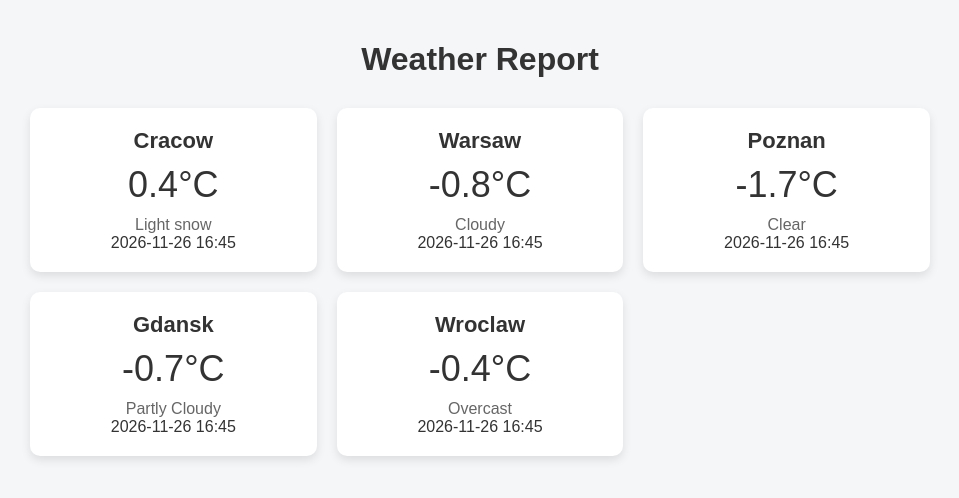
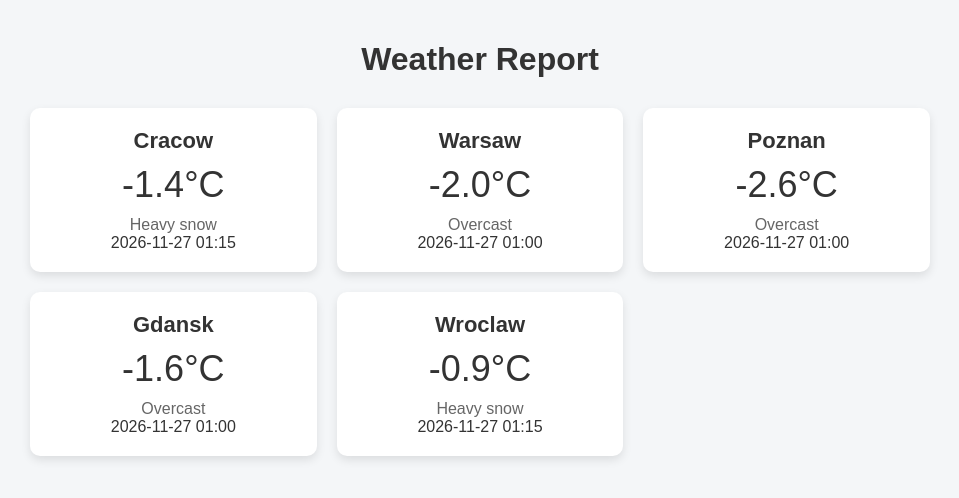
Before and after one commit to Mascotte33/cron-data-puller, a plain HTML site: page index.html in a window 1280 px wide. Shown: the whole page, without its empty margins (160-1119 px from the left). Drawn offline with Linux system fonts and the light colour scheme.

Commit message:
Update weather report (scheduled)

```diff
--- a/index.html
+++ b/index.html
@@ -83,41 +83,41 @@
 
                 <div class="weather-card">
                     <div class="city">Cracow</div>
-                    <div class="temp">0.4°C</div>
-                    <div class="condition">Light snow</div>
-                    <div class="last_updated">2026-11-26 16:45</div>
+                    <div class="temp">-1.4°C</div>
+                    <div class="condition">Heavy snow</div>
+                    <div class="last_updated">2026-11-27 01:15</div>
                 </div>
 
 
                 <div class="weather-card">
                     <div class="city">Warsaw</div>
-                    <div class="temp">-0.8°C</div>
-                    <div class="condition">Cloudy</div>
-                    <div class="last_updated">2026-11-26 16:45</div>
+                    <div class="temp">-2.0°C</div>
+                    <div class="condition">Overcast</div>
+                    <div class="last_updated">2026-11-27 01:00</div>
                 </div>
 
 
                 <div class="weather-card">
                     <div class="city">Poznan</div>
-                    <div class="temp">-1.7°C</div>
-                    <div class="condition">Clear</div>
-                    <div class="last_updated">2026-11-26 16:45</div>
+                    <div class="temp">-2.6°C</div>
+                    <div class="condition">Overcast</div>
+                    <div class="last_updated">2026-11-27 01:00</div>
                 </div>
 
 
                 <div class="weather-card">
                     <div class="city">Gdansk</div>
-                    <div class="temp">-0.7°C</div>
-                    <div class="condition">Partly Cloudy</div>
-                    <div class="last_updated">2026-11-26 16:45</div>
+                    <div class="temp">-1.6°C</div>
+                    <div class="condition">Overcast</div>
+                    <div class="last_updated">2026-11-27 01:00</div>
                 </div>
 
 
                 <div class="weather-card">
                     <div class="city">Wroclaw</div>
-                    <div class="temp">-0.4°C</div>
-                    <div class="condition">Overcast</div>
-                    <div class="last_updated">2026-11-26 16:45</div>
+                    <div class="temp">-0.9°C</div>
+                    <div class="condition">Heavy snow</div>
+                    <div class="last_updated">2026-11-27 01:15</div>
                 </div>
 
     </section>
```
